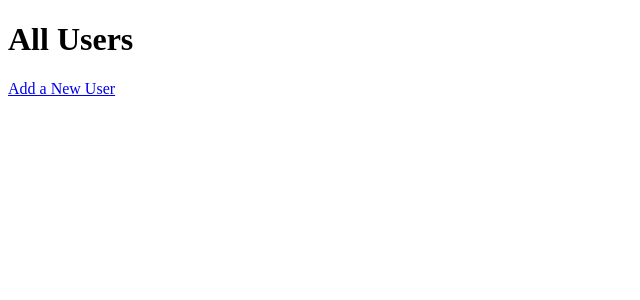
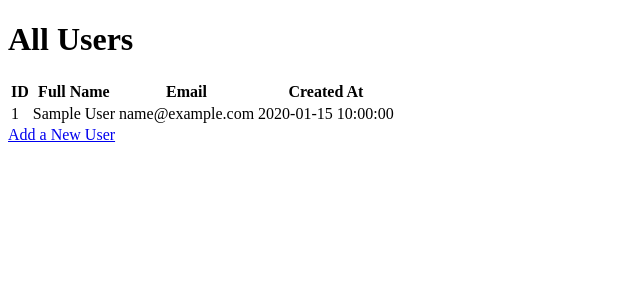
Before and after one commit to jencamara/Python, a Flask app: template full_stack_projects/users_cr/templates/index.html in a window 1280 px wide. Shown: the top 300 px of the page, without its empty margins (0-640 px from the left). Run offline with Flask 2, Linux system fonts and the light colour scheme; the template is opened without the code that fills it: most values are stand-ins (such as "Sample title", 1, 10 or a date in 2020).

Commit message:
W2D5 Commit

```diff
--- a/full_stack_projects/users_cr/server.py
+++ b/full_stack_projects/users_cr/server.py
@@ -4,9 +4,9 @@ from user import User
 app=Flask(__name__)
 app.secret_key = "we keep secrets to keep this safe"
 
-@app.route("/")
+@app.route("/users")
 def index():
-    return render_template("index.html")
+    return render_template("index.html", all_users=User.get_every())
 
 @app.route("/users/new")
 def new_user():
@@ -16,7 +16,8 @@ def new_user():
 def add_user():
     User.create(request.form)
 
-    return redirect("/")
+    return redirect("/users")
+
 
 if __name__=="__main__":
     app.run(debug = True)
--- a/full_stack_projects/users_cr/templates/index.html
+++ b/full_stack_projects/users_cr/templates/index.html
@@ -4,10 +4,28 @@
     <meta charset="UTF-8">
     <meta http-equiv="X-UA-Compatible" content="IE=edge">
     <meta name="viewport" content="width=device-width, initial-scale=1.0">
-    <title>All Users</title>
+    <title>Read (All)</title>
 </head>
 <body>
     <h1>All Users</h1>
+    <table>
+        <thead>
+            <th>ID</th>
+            <th>Full Name</th>
+            <th>Email</th>
+            <th>Created At</th>
+        </thead>
+        <tbody>
+            {% for user in all_users %}
+                <tr>
+                    <td>{{ user.id}}</td>
+                    <td>{{ user.first_name}}  {{user.last_name}}</td>
+                    <td>{{ user.email}}</td>
+                    <td>{{ user.created_at}}</td>
+                </tr>
+            {% endfor %}
+        </tbody>
+    </table>
     <a href="/users/new">Add a New User</a>
 </body>
 </html>
--- a/full_stack_projects/users_cr/templates/new_user.html
+++ b/full_stack_projects/users_cr/templates/new_user.html
@@ -7,7 +7,7 @@
     <title>Create</title>
 </head>
 <body>
-    <h1>Add a New User</h1> <a href="/">Home</a>
+    <h1>Add a New User</h1> <a href="/users">Home</a>
     <form action="/users/add" method="post">
         <p>
             First Name:
```
Also changed, not shown: full_stack_projects/users_cr/user.py (+11 -2 lines).
